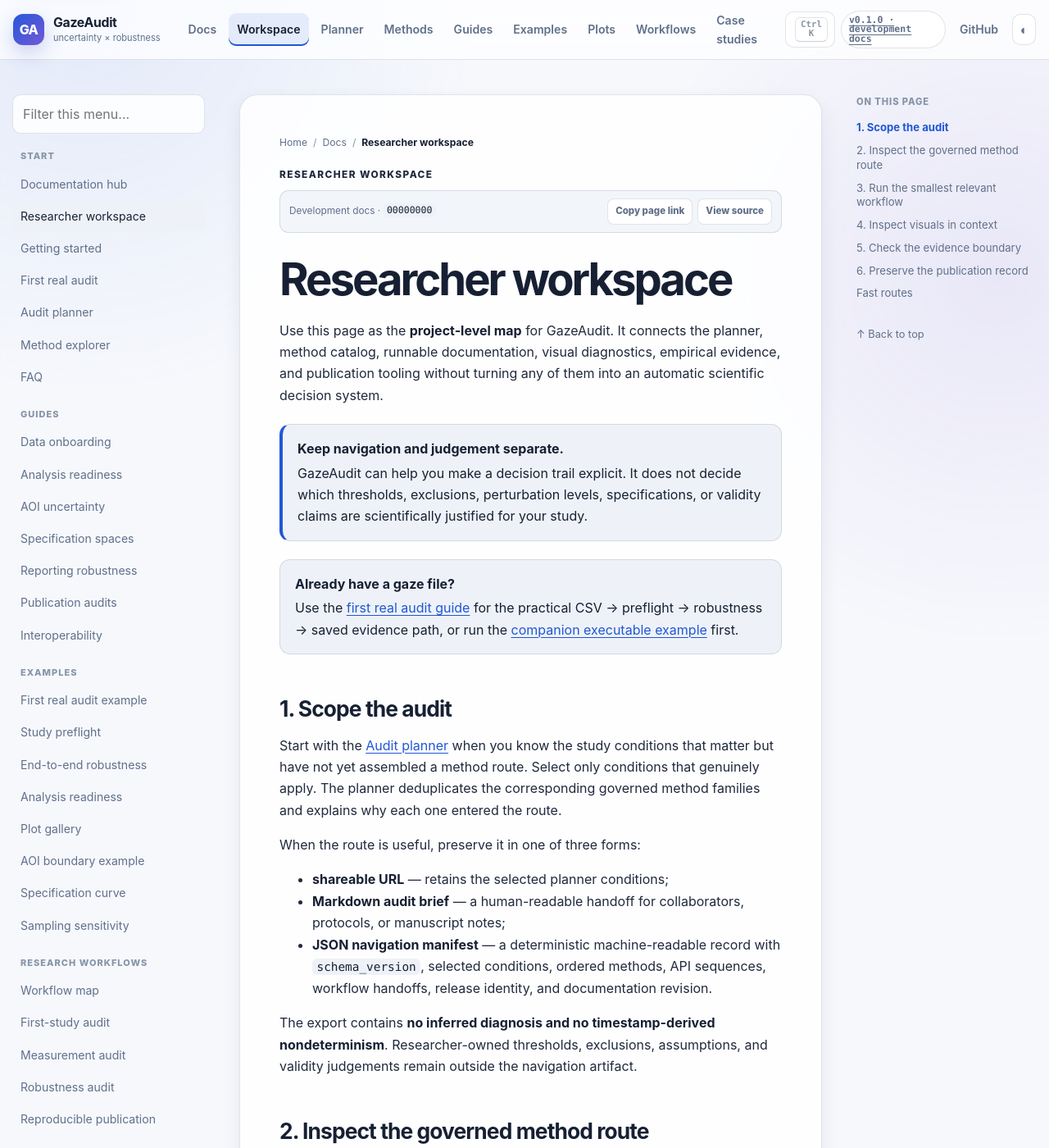
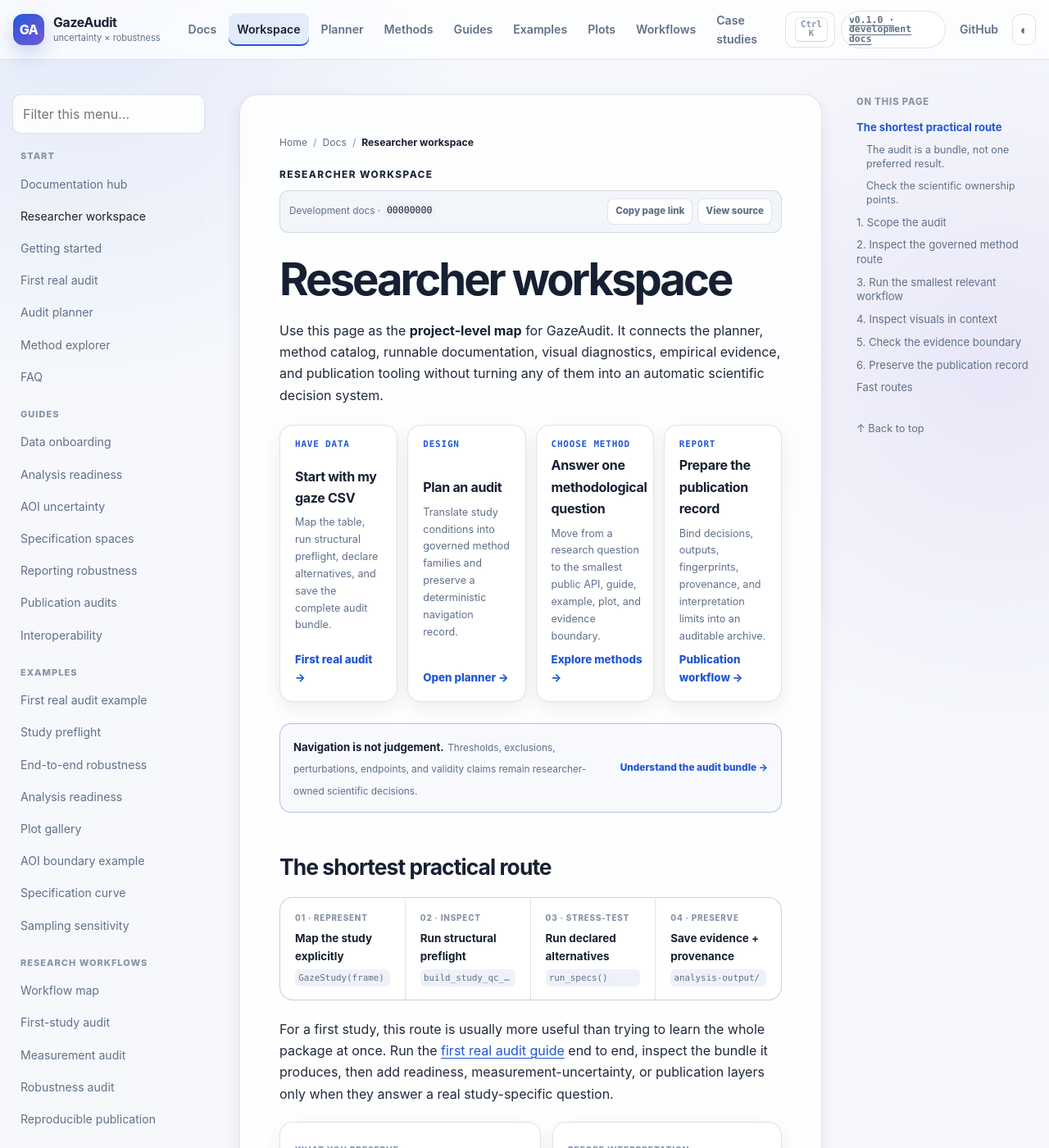
Before and after one commit to stefanosbalaskas/GazeAudit, a Jekyll site: the page built from docs/workspace/index.md, in a window 1280 px wide and 1400 px high. Shown: the whole window at 82% size. Built offline with Jekyll 4.4.1, drawn with Linux system fonts in a browser that asks for light colours; some of the changed text lies outside the part shown.

Commit message:
docs: make the researcher workspace task-first (#71)
Turn the Researcher Workspace into a task-first launchpad with a practical audit path, output-bundle preview, and researcher-owned interpretation checklist without changing scientific implementation or frozen evidence.

```diff
--- a/assets/css/gallery.css
+++ b/assets/css/gallery.css
@@ -1,5 +1,6 @@
 @import url("./onboarding.css");
 @import url("./visual-navigation.css");
+@import url("./practical-workspace.css");
 
 .gallery-summary {
   display: grid;
--- /dev/null
+++ b/assets/css/practical-workspace.css
@@ -0,0 +1,258 @@
+.workspace-launchpad {
+  display: grid;
+  grid-template-columns: repeat(4, minmax(0, 1fr));
+  gap: 12px;
+  margin: 1.4rem 0 1.6rem;
+}
+
+.workspace-launch-card {
+  display: grid;
+  gap: 7px;
+  min-height: 180px;
+  padding: 18px;
+  border: 1px solid var(--border);
+  border-radius: 16px;
+  background: var(--surface-solid);
+  box-shadow: var(--shadow-sm);
+  text-decoration: none;
+}
+
+.workspace-launch-card:hover,
+.workspace-launch-card:focus-visible {
+  border-color: color-mix(in srgb, var(--brand) 45%, var(--border));
+  background: color-mix(in srgb, var(--brand-soft) 28%, var(--surface-solid));
+}
+
+.workspace-launch-card .workspace-step {
+  color: var(--brand);
+  font: 820 .68rem/1 ui-monospace, SFMono-Regular, Menlo, monospace;
+  letter-spacing: .08em;
+  text-transform: uppercase;
+}
+
+.workspace-launch-card strong {
+  align-self: end;
+  color: var(--text);
+  font-size: 1rem;
+  letter-spacing: -.02em;
+}
+
+.workspace-launch-card p {
+  margin: 0;
+  color: var(--muted);
+  font-size: .79rem;
+}
+
+.workspace-launch-card small {
+  margin-top: auto;
+  color: var(--brand);
+  font-weight: 760;
+}
+
+.audit-path-strip {
+  display: grid;
+  grid-template-columns: repeat(4, minmax(0, 1fr));
+  gap: 0;
+  margin: 1.35rem 0;
+  overflow: hidden;
+  border: 1px solid var(--border-strong);
+  border-radius: 16px;
+  background: var(--surface-solid);
+}
+
+.audit-path-step {
+  position: relative;
+  padding: 16px 18px;
+  border-right: 1px solid var(--border);
+}
+
+.audit-path-step:last-child {
+  border-right: 0;
+}
+
+.audit-path-step span {
+  display: block;
+  margin-bottom: 5px;
+  color: var(--faint);
+  font-size: .62rem;
+  font-weight: 850;
+  letter-spacing: .08em;
+  text-transform: uppercase;
+}
+
+.audit-path-step strong {
+  display: block;
+  color: var(--text);
+  font-size: .84rem;
+}
+
+.audit-path-step code {
+  display: block;
+  margin-top: 5px;
+  overflow: hidden;
+  color: var(--muted);
+  font-size: .68rem;
+  text-overflow: ellipsis;
+  white-space: nowrap;
+}
+
+.audit-output-preview {
+  display: grid;
+  grid-template-columns: minmax(0, 1.1fr) minmax(280px, .9fr);
+  gap: 14px;
+  margin: 1.3rem 0 1.6rem;
+}
+
+.audit-output-panel {
+  padding: 18px;
+  border: 1px solid var(--border);
+  border-radius: 16px;
+  background: var(--surface-solid);
+  box-shadow: var(--shadow-sm);
+}
+
+.audit-output-panel > span {
+  color: var(--faint);
+  font-size: .64rem;
+  font-weight: 850;
+  letter-spacing: .08em;
+  text-transform: uppercase;
+}
+
+.audit-output-panel h3 {
+  margin: 5px 0 8px;
+  font-size: 1rem;
+}
+
+.audit-output-panel p {
+  margin: 0;
+  color: var(--muted);
+  font-size: .8rem;
+}
+
+.audit-file-tree {
+  display: grid;
+  gap: 6px;
+  margin-top: 13px;
+}
+
+.audit-file-tree code {
+  display: block;
+  padding: 7px 9px;
+  overflow: hidden;
+  border: 1px solid var(--border);
+  border-radius: 8px;
+  background: var(--surface-muted);
+  color: var(--text);
+  font-size: .7rem;
+  text-overflow: ellipsis;
+  white-space: nowrap;
+}
+
+.audit-checklist {
+  display: grid;
+  gap: 8px;
+  margin: 12px 0 0;
+  padding: 0;
+  list-style: none;
+}
+
+.audit-checklist li {
+  position: relative;
+  padding-left: 22px;
+  color: var(--muted);
+  font-size: .78rem;
+}
+
+.audit-checklist li::before {
+  position: absolute;
+  top: .08rem;
+  left: 0;
+  display: grid;
+  width: 15px;
+  height: 15px;
+  place-items: center;
+  border: 1px solid color-mix(in srgb, var(--brand) 34%, var(--border));
+  border-radius: 4px;
+  color: var(--brand);
+  content: "✓";
+  font-size: .62rem;
+  font-weight: 900;
+}
+
+.workspace-boundary-bar {
+  display: flex;
+  align-items: center;
+  justify-content: space-between;
+  gap: 16px;
+  margin: 1.2rem 0 1.5rem;
+  padding: 14px 16px;
+  border: 1px solid color-mix(in srgb, var(--brand) 20%, var(--border));
+  border-radius: 14px;
+  background: color-mix(in srgb, var(--brand-soft) 32%, var(--surface-solid));
+}
+
+.workspace-boundary-bar strong {
+  color: var(--text);
+  font-size: .82rem;
+}
+
+.workspace-boundary-bar span {
+  color: var(--muted);
+  font-size: .74rem;
+}
+
+.workspace-boundary-bar a {
+  flex: 0 0 auto;
+  font-size: .74rem;
+  font-weight: 760;
+  text-decoration: none;
+}
+
+@media (max-width: 980px) {
+  .workspace-launchpad,
+  .audit-path-strip {
+    grid-template-columns: repeat(2, minmax(0, 1fr));
+  }
+
+  .audit-path-step:nth-child(2) {
+    border-right: 0;
+  }
+
+  .audit-path-step:nth-child(-n+2) {
+    border-bottom: 1px solid var(--border);
+  }
+}
+
+@media (max-width: 720px) {
+  .workspace-launchpad,
+  .audit-path-strip,
+  .audit-output-preview {
+    grid-template-columns: 1fr;
+  }
+
+  .workspace-launch-card {
+    min-height: 0;
+  }
+
+  .audit-path-step,
+  .audit-path-step:nth-child(2) {
+    border-right: 0;
+    border-bottom: 1px solid var(--border);
+  }
+
+  .audit-path-step:last-child {
+    border-bottom: 0;
+  }
+
+  .workspace-boundary-bar {
+    align-items: flex-start;
+    flex-direction: column;
+  }
+}
+
+@media (prefers-reduced-motion: reduce) {
+  .workspace-launch-card {
+    transition: none;
+  }
+}
--- a/docs/workspace/index.md
+++ b/docs/workspace/index.md
@@ -11,6 +11,77 @@
 # Researcher workspace
 
 Use this page as the **project-level map** for GazeAudit. It connects the planner, method catalog, runnable documentation, visual diagnostics, empirical evidence, and publication tooling without turning any of them into an automatic scientific decision system.
+
+<div class="workspace-launchpad" aria-label="Choose a practical GazeAudit starting point">
+  <a class="workspace-launch-card" href="{{ '/docs/guides/first-real-audit/' | relative_url }}">
+    <span class="workspace-step">Have data</span>
+    <strong>Start with my gaze CSV</strong>
+    <p>Map the table, run structural preflight, declare alternatives, and save the complete audit bundle.</p>
+    <small>First real audit →</small>
+  </a>
+  <a class="workspace-launch-card" href="{{ '/docs/planner/' | relative_url }}">
+    <span class="workspace-step">Design</span>
+    <strong>Plan an audit</strong>
+    <p>Translate study conditions into governed method families and preserve a deterministic navigation record.</p>
+    <small>Open planner →</small>
+  </a>
+  <a class="workspace-launch-card" href="{{ '/docs/methods/' | relative_url }}">
+    <span class="workspace-step">Choose method</span>
+    <strong>Answer one methodological question</strong>
+    <p>Move from a research question to the smallest public API, guide, example, plot, and evidence boundary.</p>
+    <small>Explore methods →</small>
+  </a>
+  <a class="workspace-launch-card" href="{{ '/docs/workflows/reproducible-publication/' | relative_url }}">
+    <span class="workspace-step">Report</span>
+    <strong>Prepare the publication record</strong>
+    <p>Bind decisions, outputs, fingerprints, provenance, and interpretation limits into an auditable archive.</p>
+    <small>Publication workflow →</small>
+  </a>
+</div>
+
+<div class="workspace-boundary-bar">
+  <div><strong>Navigation is not judgement.</strong> <span>Thresholds, exclusions, perturbations, endpoints, and validity claims remain researcher-owned scientific decisions.</span></div>
+  <a href="{{ '/docs/guides/audit-output-bundle/' | relative_url }}">Understand the audit bundle →</a>
+</div>
+
+## The shortest practical route
+
+<div class="audit-path-strip" aria-label="Four-stage practical audit route">
+  <div class="audit-path-step"><span>01 · Represent</span><strong>Map the study explicitly</strong><code>GazeStudy(frame)</code></div>
+  <div class="audit-path-step"><span>02 · Inspect</span><strong>Run structural preflight</strong><code>build_study_qc_audit()</code></div>
+  <div class="audit-path-step"><span>03 · Stress-test</span><strong>Run declared alternatives</strong><code>run_specs()</code></div>
+  <div class="audit-path-step"><span>04 · Preserve</span><strong>Save evidence + provenance</strong><code>analysis-output/</code></div>
+</div>
+
+For a first study, this route is usually more useful than trying to learn the whole package at once. Run the [first real audit guide]({{ '/docs/guides/first-real-audit/' | relative_url }}) end to end, inspect the bundle it produces, then add readiness, measurement-uncertainty, or publication layers only when they answer a real study-specific question.
+
+<div class="audit-output-preview">
+  <div class="audit-output-panel">
+    <span>What you preserve</span>
+    <h3>The audit is a bundle, not one preferred result.</h3>
+    <p>The practical workflow keeps the complete specification table, robustness summaries, structural-QC record, and researcher decisions together so collaborators can reconstruct what was declared and what changed.</p>
+    <div class="audit-file-tree" aria-label="Representative first-audit output files">
+      <code>analysis-output/study-qc/</code>
+      <code>analysis-output/specifications.csv</code>
+      <code>analysis-output/specification-curve.csv</code>
+      <code>analysis-output/effect-stability.csv</code>
+      <code>analysis-output/marginal-sensitivity.csv</code>
+      <code>analysis-output/pairwise-sensitivity.csv</code>
+    </div>
+  </div>
+  <div class="audit-output-panel">
+    <span>Before interpretation</span>
+    <h3>Check the scientific ownership points.</h3>
+    <ul class="audit-checklist">
+      <li>Coordinate system and units are documented.</li>
+      <li>QC flags have explicit researcher decisions where needed.</li>
+      <li>The alternative specifications were defensible before result inspection.</li>
+      <li>The scientific endpoint is held constant across branches.</li>
+      <li>Empirical robustness summaries are not presented as confidence intervals.</li>
+      <li>The exact GazeAudit release or commit is recorded.</li>
+    </ul>
+  </div>
+</div>
 
 <div class="callout info">
 <strong>Keep navigation and judgement separate.</strong>
@@ -62,7 +133,7 @@
 
 ## 4. Inspect visuals in context
 
-The [Plot gallery]({{ '/docs/plots/' | relative_url }}) contains fourteen deterministic code-generated figures. Plot cards now link back to the method families they support, so a figure can be read in methodological context instead of as an isolated visual.
+The [Plot gallery]({{ '/docs/plots/' | relative_url }}) contains fourteen deterministic code-generated figures. Every plot now exposes the methodological question it answers, a stable shareable anchor, its governed method families, and a practical **Continue with** route.
 
 Synthetic gallery figures demonstrate APIs and reporting patterns. They are **not additional validation evidence**. Use the case-study layer for empirical validation records.
 
```
Also changed, not shown: tests/test_workspace_ux.py (added, +88 -0 lines).
